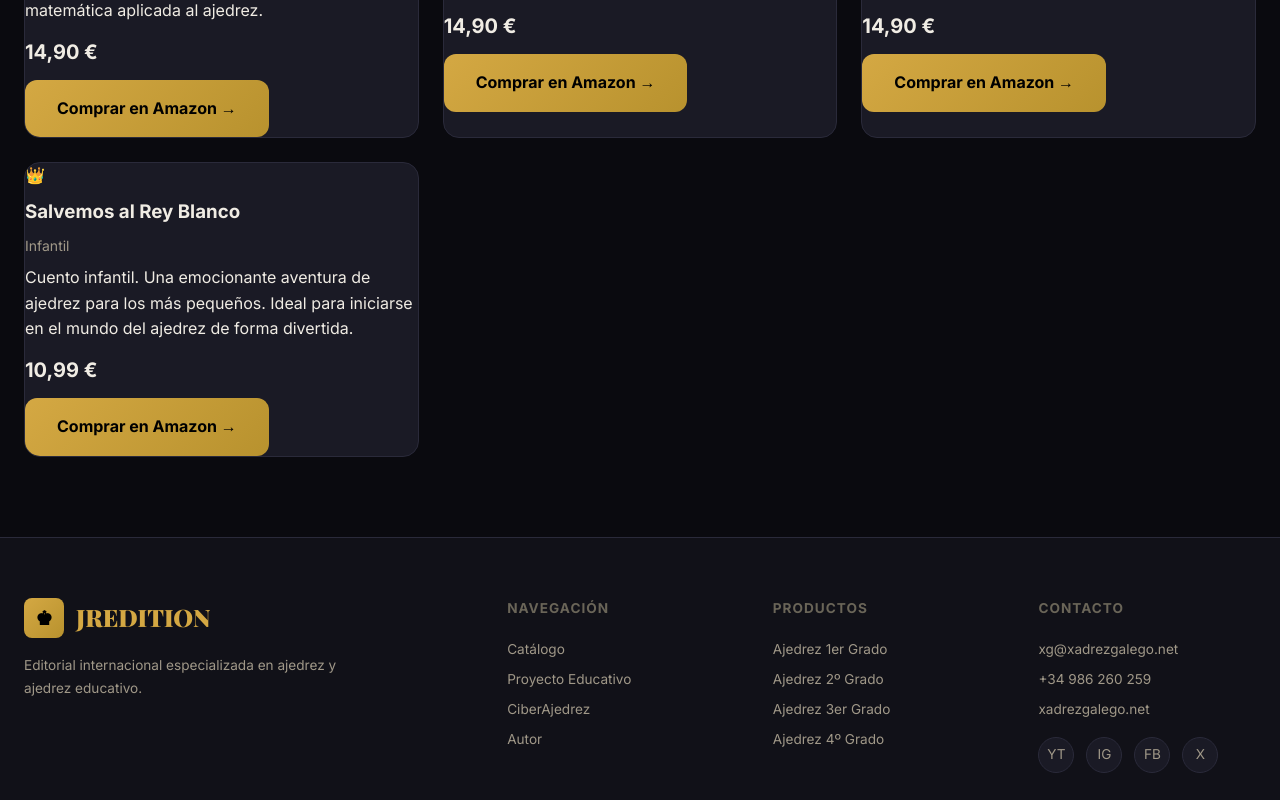
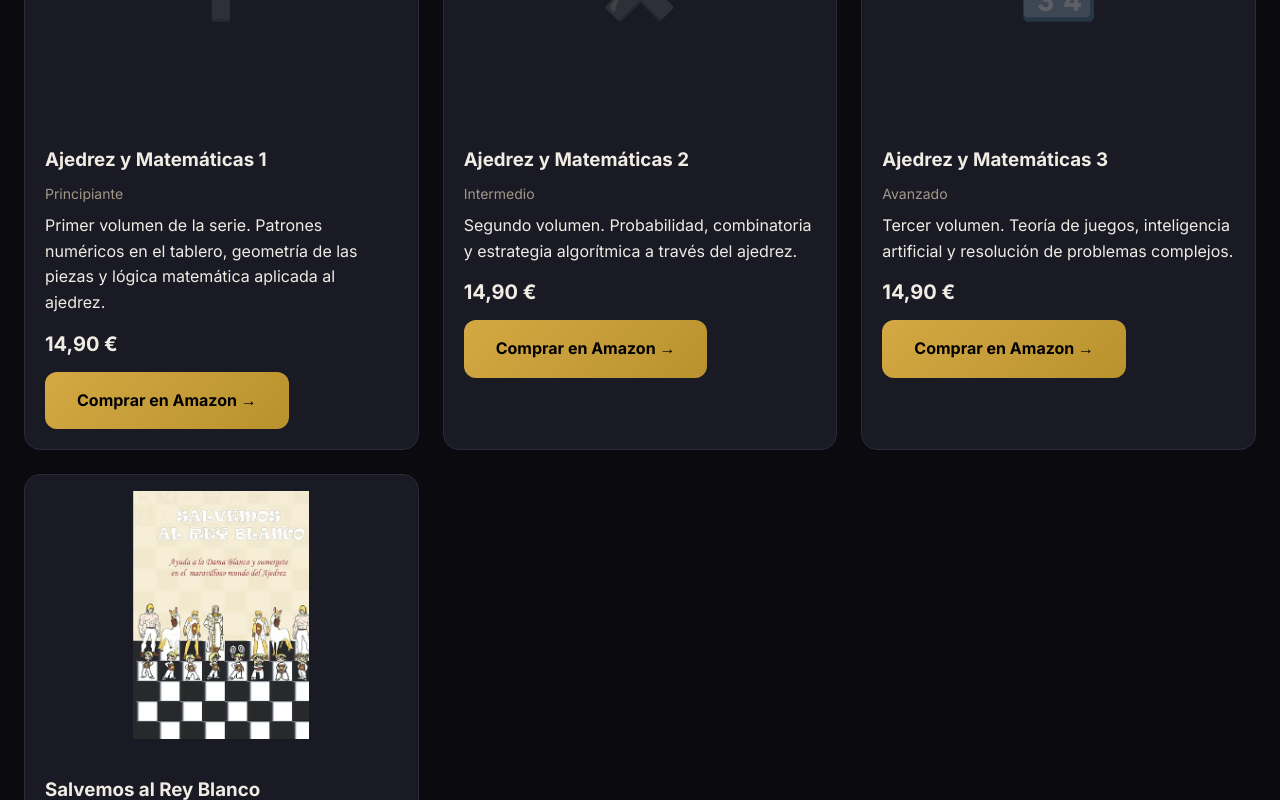
Before and after one commit to ajedrezpremium/Chess_AI_Publisher, a Next.js app in the folder chess-ai-publisher/: page /author in a window 1280 px wide. Shown: the part 1880-2680 px from the top of the page. Built offline with nearby package versions, Linux system fonts and the light colour scheme.

Commit message:
Show book cover images in product cards (Chess Organizers & Salvemos al Rey Blanco)

```diff
--- a/chess-ai-publisher/src/app/author/page.tsx
+++ b/chess-ai-publisher/src/app/author/page.tsx
@@ -62,14 +62,22 @@ export default function AuthorPage() {
           <div className="catalog-grid" style={{ display: 'grid', gridTemplateColumns: 'repeat(auto-fill, minmax(300px, 1fr))', gap: 24 }}>
             {isabelBooks.map(book => (
               <div key={book.id} className="product-card card">
-                <div className="product-emoji">{book.emoji}</div>
-                <h3 style={{ margin: '8px 0' }}>{book.title[lang]}</h3>
+                <div className="product-card-image">
+                  {book.image ? (
+                    <img src={book.image} alt={book.title[lang]} className="product-cover" />
+                  ) : (
+                    <div className="product-emoji" style={{ fontSize: '4rem', opacity: 0.3 }}>{book.emoji}</div>
+                  )}
+                </div>
+                <div style={{ padding: 20 }}>
+                  <h3 style={{ margin: '0 0 8px' }}>{book.title[lang]}</h3>
                   <p className="product-level" style={{ color: 'var(--text-secondary)', fontSize: 14 }}>{book.level[lang]}</p>
                   <p style={{ margin: '8px 0', lineHeight: 1.6 }}>{book.desc[lang]}</p>
                   <div style={{ fontWeight: 700, fontSize: 20, margin: '12px 0' }}>{book.price}</div>
                   <a href={book.amazon} target="_blank" rel="noopener noreferrer" className="btn-primary" style={{ display: 'inline-block' }}>
                     {lang === 'es' ? 'Comprar en Amazon' : lang === 'gl' ? 'Comprar en Amazon' : 'Buy on Amazon'} →
                   </a>
+                </div>
               </div>
             ))}
           </div>
--- a/chess-ai-publisher/src/app/globals.css
+++ b/chess-ai-publisher/src/app/globals.css
@@ -228,8 +228,12 @@ img { max-width: 100%; display: block; }
   background: var(--bg-card-hover);
 }
 .product-card-image {
-  height: 240px; display: flex; align-items: center; justify-content: center;
+  height: 280px; display: flex; align-items: center; justify-content: center;
   position: relative; overflow: hidden;
+}
+.product-cover {
+  width: 100%; height: 100%; object-fit: contain; object-position: center;
+  padding: 16px;
 }
 .product-card-image .level-badge {
   position: absolute; top: 12px; right: 12px;
--- a/chess-ai-publisher/src/lib/products.ts
+++ b/chess-ai-publisher/src/lib/products.ts
@@ -21,13 +21,13 @@ export const products: Product[] = [
   { id: 14, cat: 'projects', title: { es: 'Tablas Inmortales', gl: 'Táboas Inmortais', en: 'Immortal Draws' }, desc: { es: 'Las tablas más brillantes de la historia. Sacrificios y precisión en el límite del empate.', gl: 'As táboas máis brillantes da historia.', en: 'The most brilliant draws in history. Sacrifices and precision at the draw limit.' }, price: '32,17 €', level: { es: 'Profesional', gl: 'Profesional', en: 'Professional' }, levelClass: 'professional', rating: '5.0', amazon: 'https://www.amazon.com/TABLAS-INMORTALES-Proyecto-Educativo-Ajedrez-ebook/dp/B0F941VF5Q', kindle: '', emoji: '🤝' },
   { id: 15, cat: 'projects', title: { es: 'Ajedrez y Política', gl: 'Xadrez e Política', en: 'Chess and Politics' }, desc: { es: 'Geopolítica del ajedrez. Cómo los regímenes y las ideologías influyeron en el juego.', gl: 'Xeopolítica do xadrez. Como os réximes influíron no xogo.', en: 'Chess geopolitics. How regimes and ideologies shaped the game.' }, price: '32,17 €', level: { es: 'Profesional', gl: 'Profesional', en: 'Professional' }, levelClass: 'professional', rating: '5.0', amazon: 'https://www.amazon.com/AJEDREZ-POL%C3%8DTICA-Proyecto-Educativo-Ajedrez/dp/B0F9DNW6F3', kindle: '', emoji: '🏛️' },
   // ===== Chess Organizers =====
-  { id: 16, cat: 'projects', title: { es: 'Chess Organizers 1.0', gl: 'Chess Organizers 1.0', en: 'Chess Organizers 1.0' }, desc: { es: 'Manual de excelencia para organizadores de torneos. 675 páginas de gestión profesional.', gl: 'Manual de excelencia para organizadores de torneos.', en: 'Excellence manual for tournament organizers. 675 pages.' }, price: '56,34 €', level: { es: 'Profesional', gl: 'Profesional', en: 'Professional' }, levelClass: 'professional', rating: '5.0', amazon: 'https://www.amazon.com/MANUAL-EXCELENCIA-CHESS-ORGANIZERS-Spanish/dp/B0GTD3XPFY', kindle: '', emoji: '🏆' },
+  { id: 16, cat: 'projects', title: { es: 'Chess Organizers 1.0', gl: 'Chess Organizers 1.0', en: 'Chess Organizers 1.0' }, desc: { es: 'Manual de excelencia para organizadores de torneos. 675 páginas de gestión profesional.', gl: 'Manual de excelencia para organizadores de torneos.', en: 'Excellence manual for tournament organizers. 675 pages.' }, price: '56,34 €', level: { es: 'Profesional', gl: 'Profesional', en: 'Professional' }, levelClass: 'professional', rating: '5.0', amazon: 'https://www.amazon.com/MANUAL-EXCELENCIA-CHESS-ORGANIZERS-Spanish/dp/B0GTD3XPFY', kindle: '', emoji: '🏆', image: '/chess-organizers.jpg' },
   // ===== Ajedrez y Matemáticas (Isabel López Martínez) =====
   { id: 17, cat: 'math', title: { es: 'Ajedrez y Matemáticas 1', gl: 'Xadrez e Matemáticas 1', en: 'Chess and Math 1' }, desc: { es: 'Primer volumen de la serie. Patrones numéricos en el tablero, geometría de las piezas y lógica matemática aplicada al ajedrez.', gl: 'Primeiro volume da serie. Patróns numéricos no taboleiro, xeometría das pezas e lóxica matemática.', en: 'First volume of the series. Number patterns on the board, piece geometry, and mathematical logic applied to chess.' }, price: '14,90 €', level: { es: 'Principiante', gl: 'Principiante', en: 'Beginner' }, levelClass: 'beginner', rating: '5.0', amazon: 'https://amzn.to/4v09DQY', kindle: '', emoji: '➕' },
   { id: 18, cat: 'math', title: { es: 'Ajedrez y Matemáticas 2', gl: 'Xadrez e Matemáticas 2', en: 'Chess and Math 2' }, desc: { es: 'Segundo volumen. Probabilidad, combinatoria y estrategia algorítmica a través del ajedrez.', gl: 'Segundo volume. Probabilidade, combinatoria e estratexia algorítmica.', en: 'Second volume. Probability, combinatorics, and algorithmic strategy through chess.' }, price: '14,90 €', level: { es: 'Intermedio', gl: 'Intermedio', en: 'Intermediate' }, levelClass: 'intermediate', rating: '5.0', amazon: 'https://amzn.to/4uNpOAE', kindle: '', emoji: '✖️' },
   { id: 19, cat: 'math', title: { es: 'Ajedrez y Matemáticas 3', gl: 'Xadrez e Matemáticas 3', en: 'Chess and Math 3' }, desc: { es: 'Tercer volumen. Teoría de juegos, inteligencia artificial y resolución de problemas complejos.', gl: 'Terceiro volume. Teoría de xogos, intelixencia artificial e resolución de problemas.', en: 'Third volume. Game theory, artificial intelligence, and complex problem solving.' }, price: '14,90 €', level: { es: 'Avanzado', gl: 'Avanzado', en: 'Advanced' }, levelClass: 'advanced', rating: '5.0', amazon: 'https://amzn.to/4vnXTIG', kindle: '', emoji: '🔢' },
   // ===== Cuento Infantil (Isabel López Martínez) =====
-  { id: 20, cat: 'projects', title: { es: 'Salvemos al Rey Blanco', gl: 'Salvemos ao Rei Branco', en: 'Save the White King' }, desc: { es: 'Cuento infantil. Una emocionante aventura de ajedrez para los más pequeños. Ideal para iniciarse en el mundo del ajedrez de forma divertida.', gl: 'Conto infantil. Unha emocionante aventura de xadrez para os máis pequenos.', en: "Children's story. An exciting chess adventure for young kids. Perfect for starting chess in a fun way." }, price: '10,99 €', level: { es: 'Infantil', gl: 'Infantil', en: 'Children' }, levelClass: 'beginner', rating: '5.0', amazon: 'https://amzn.to/4ewRqnG', kindle: '', emoji: '👑' },
+  { id: 20, cat: 'projects', title: { es: 'Salvemos al Rey Blanco', gl: 'Salvemos ao Rei Branco', en: 'Save the White King' }, desc: { es: 'Cuento infantil. Una emocionante aventura de ajedrez para los más pequeños. Ideal para iniciarse en el mundo del ajedrez de forma divertida.', gl: 'Conto infantil. Unha emocionante aventura de xadrez para os máis pequenos.', en: "Children's story. An exciting chess adventure for young kids. Perfect for starting chess in a fun way." }, price: '10,99 €', level: { es: 'Infantil', gl: 'Infantil', en: 'Children' }, levelClass: 'beginner', rating: '5.0', amazon: 'https://amzn.to/4ewRqnG', kindle: '', emoji: '👑', image: '/cuento-ajedrez.jpg' },
 ];
 
 export function getProductById(id: number): Product | undefined {
--- a/chess-ai-publisher/src/types/index.ts
+++ b/chess-ai-publisher/src/types/index.ts
@@ -10,6 +10,7 @@ export interface Product {
   amazon: string;
   kindle: string;
   emoji: string;
+  image?: string;
 }
 
 export interface ChatMessage {
```
Also changed, not shown: chess-ai-publisher/src/components/ProductCard.tsx (+6 -1 lines). Lines whose indentation alone changed are shown as unchanged.
